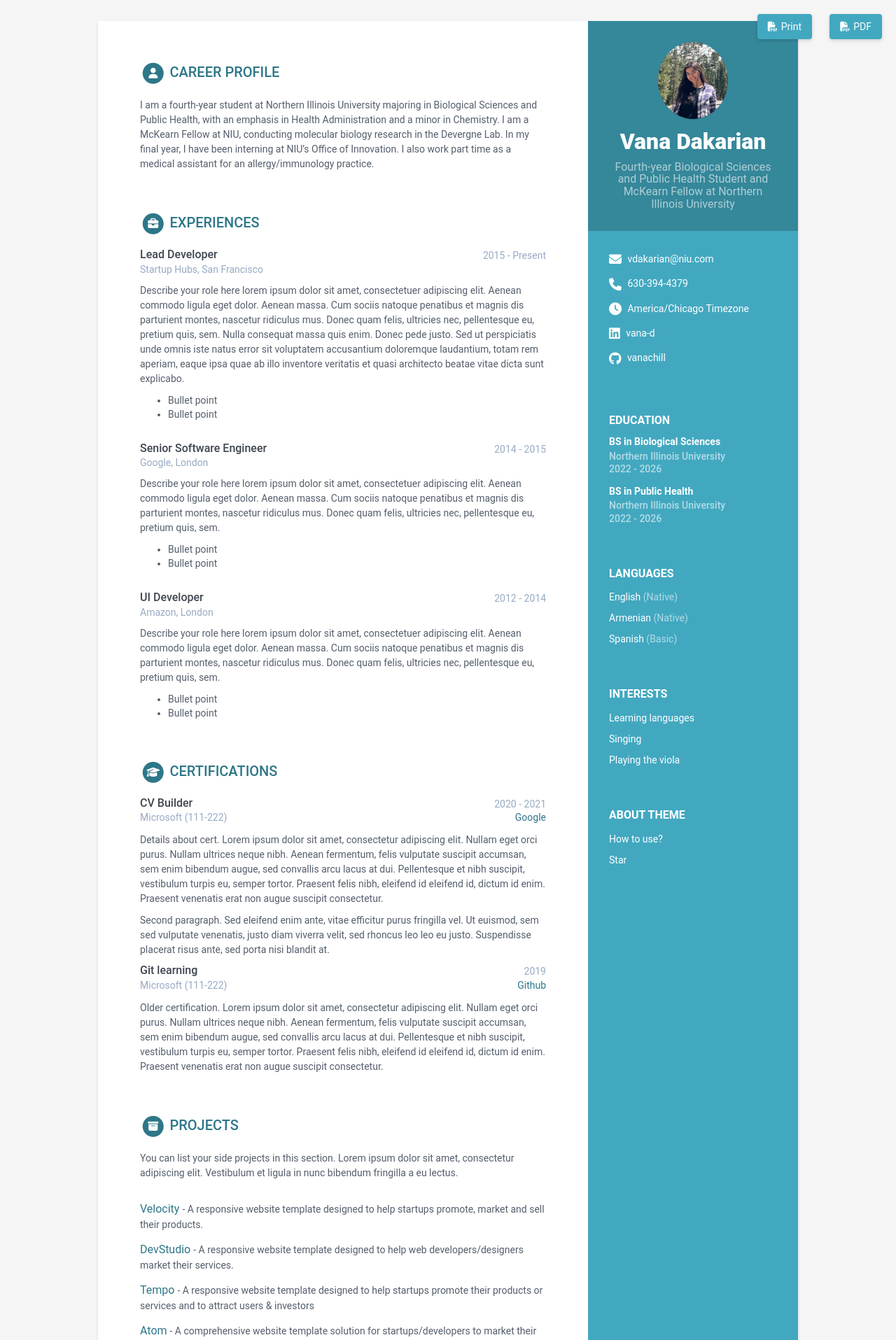
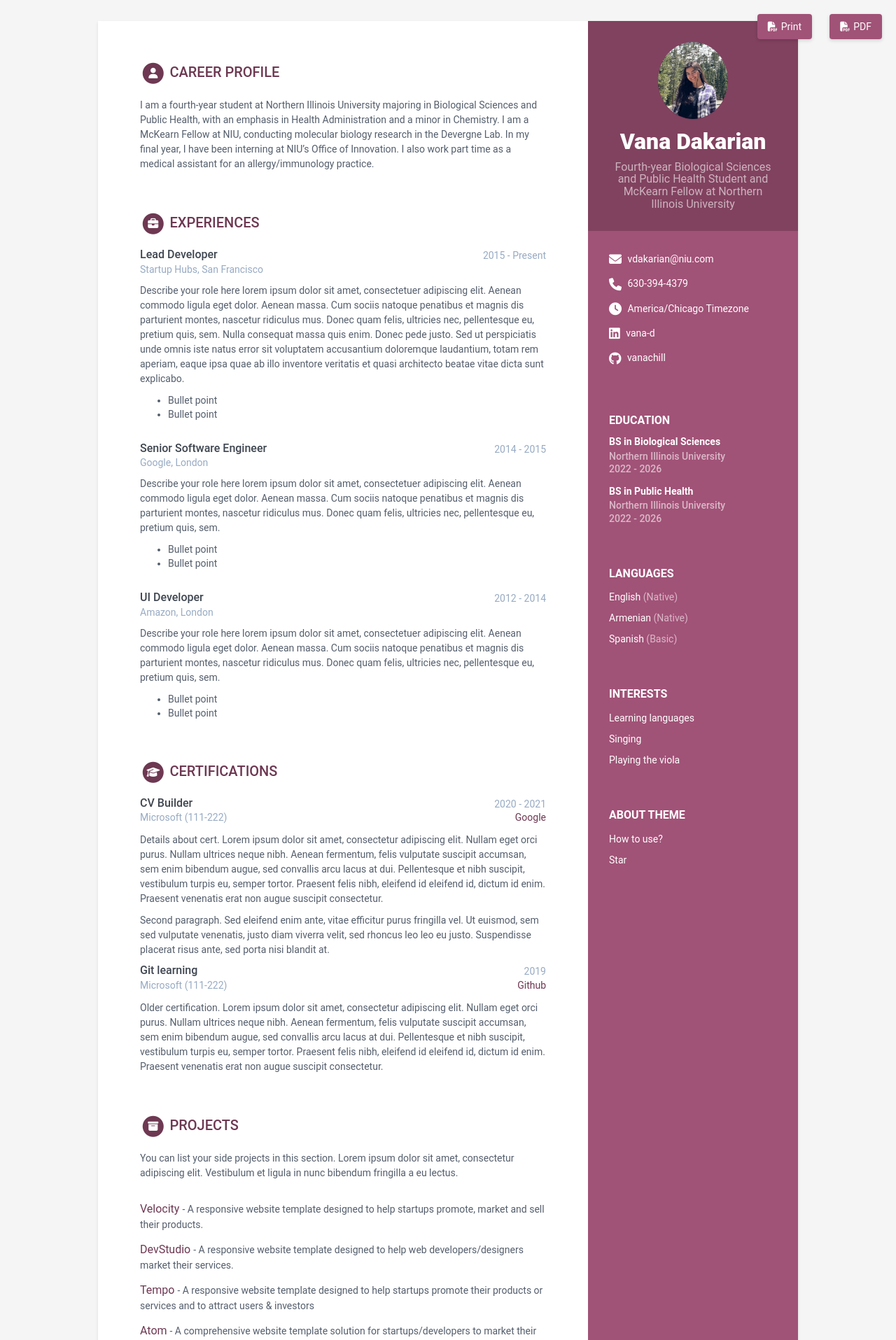
Before and after one commit to vanachill/resume, a Jekyll site: the page built from index.html, in a window 1280 px wide. Shown: the top 1915 px of the page at 70% size. Built offline with Jekyll 4.4.1, drawn with Linux system fonts in a browser that asks for light colours.

Commit message:
Berry.yml

```diff
--- a/_config.yml
+++ b/_config.yml
@@ -10,7 +10,7 @@ url: 'http://webjeda.com'
 
 description: A beautiful Jekyll theme for creating resume
 # Style will be applied only after restarting the build or serve. Just choose one of the options.
-theme_skin: blue # blue turquoise green berry orange ceramic teal oceanstale
+theme_skin: berry # blue turquoise green berry orange ceramic teal oceanstale
 chrome_mobile_color: #use hex colors (ex:#1976d2) or leave empty if you don't want a color for chrome mobile searchbar
 
 # Tracker
```
